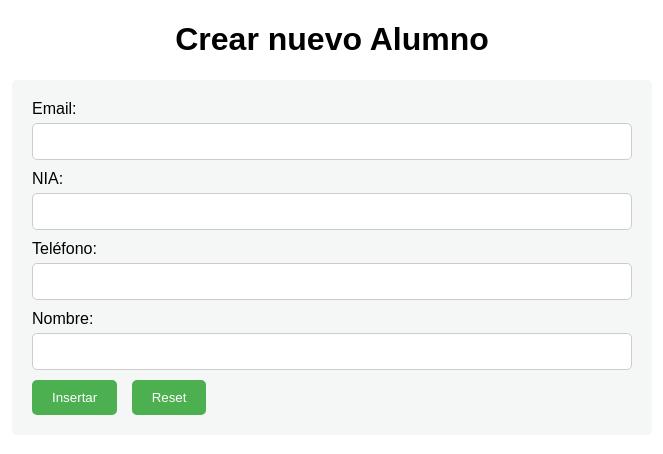
After one commit to HectorRP10/control_fct, a PHP site: page /NuevoAlumno.php in a window 1280 px wide. The commit adds this page. Shown: the top 454 px of the page, without its empty margins (308-971 px from the left). Run offline with PHP 8.4, Linux system fonts and the light colour scheme; the visitor is signed in with stand-in values (Sample User, id 1).

Commit message:
Nuevo alumno

```diff
--- a/NuevaPractica.php
+++ b/NuevaPractica.php
@@ -20,7 +20,7 @@
         <nav class="nav_header" id="nav_header">
             <ul class="ul_header">
                 <li><a href="#principal" onclick="window.location.href = 'dashboard_tutor.php';">Home</a></li>
-                <li><a href="#alumnos" >Alumnos</a></li>
+                <li><a href="#alumnos" onclick="window.location.href = 'TutorAlumno.php';">Alumnos</a></li>
                 <li><a href="#empresas" onclick="window.location.href = 'tutor_empresa.php';">Empresas</a></li>
                 <li><a href="#instructores">Instructores</a></li>
                 <li><a href="login.php">Cerrar sesión</a></li>
--- /dev/null
+++ b/NuevoAlumno.php
@@ -0,0 +1,75 @@
+<?php
+    session_start();
+
+    if (!isset($_SESSION['loggedin']) || $_SESSION['loggedin'] !== true) {
+        header('Location: login.php');
+        exit;
+    }
+    $nombre = $_POST["nombre"] ?? null;
+    $email = $_POST["email"] ?? null;
+    $nia = $_POST["nia"] ?? null;
+    $telefono = $_POST["telefono"] ?? null;
+    $nia = $_POST["nia"] ?? null;
+
+
+
+if ($_POST) {
+    $host = 'localhost';
+    $dbname = 'control_fct';
+    $user = 'root';
+    $pass = '';
+
+    try {
+        $pdo = new PDO("mysql:host=$host;dbname=$dbname;charset=utf8", $user, $pass);
+        $pdo->setAttribute(PDO::ATTR_ERRMODE, PDO::ERRMODE_EXCEPTION);
+
+        $sql = "INSERT INTO alumno (email, nia, telefono, nombre) VALUES (:email, :nia, :telefono, :nombre)";
+        $datos = [":nombre" => $nombre, ":email" => $email, ":telefono" => $telefono, ":nia" => $nia];
+        $stmt = $pdo->prepare($sql);
+        $row = $stmt->execute($datos);
+
+        //Este bucle if sirve para mandar una alerta, tanto si se actualiza bien como si no
+        if ($stmt->rowCount() == 1) {
+            echo "<script>alert('El alumno [$nombre] se creó correctamente'); location.href='TutorAlumno.php';</script>";
+        } else {
+            echo "<script>alert('El alumno [$nombre] no se creó correctamente'); location.href='TutorAlumno.php';</script>";
+        }
+
+
+    } catch (PDOException $e) {
+        echo "El alumno $nombre ya existe, o no se ha podido crear";
+    }
+}
+?>
+
+<!DOCTYPE html>
+<html lang="es">
+<head>
+    <meta charset="utf-8">
+    <title>Nueva Alumno</title>
+    <meta http-equiv="Content-Type" content="text/html; charset=utf-8">
+    <link rel="stylesheet" type="text/css" href="NuevaEmpresa.css">
+
+</head>
+<body>
+    <h1>Crear nuevo Alumno</h1>
+
+    <form action="NuevoAlumno.php" method="post">
+
+        <label for="email"> Email:</label>
+        <input type="text" name="email" id="email">
+
+        <label for="nia">NIA:</label>
+        <input type="text" name="nia" id="nia" >
+
+        <label for="telefono">Teléfono:</label>
+        <input type="text" name="telefono" id="telefono" >
+
+        <label for="nombre">Nombre:</label>
+        <input type="text" name="nombre" id="nombre" >
+
+        <input type="submit" value="Insertar" >
+        <input type="reset" value="Reset">
+    </form>
+</body>
+</html>
--- a/dashboard_tutor.php
+++ b/dashboard_tutor.php
@@ -23,7 +23,7 @@
 
         <nav class="nav_header" id="nav_header">
             <ul class="ul_header">
-                <li><a href="#alumnos" >Alumnos</a></li>
+                <li><a href="#alumnos" onclick="window.location.href = 'TutorAlumno.php';">Alumnos</a></li>
                 <li><a href="#empresas" onclick="window.location.href = 'tutor_empresa.php';">Empresas</a></li>
                 <li><a href="#instructores">Instructores</a></li>
                 <li><a href="login.php">Cerrar sesión</a></li>
```
Also changed, not shown: TutorAlumno.php (+8 -1 lines).
